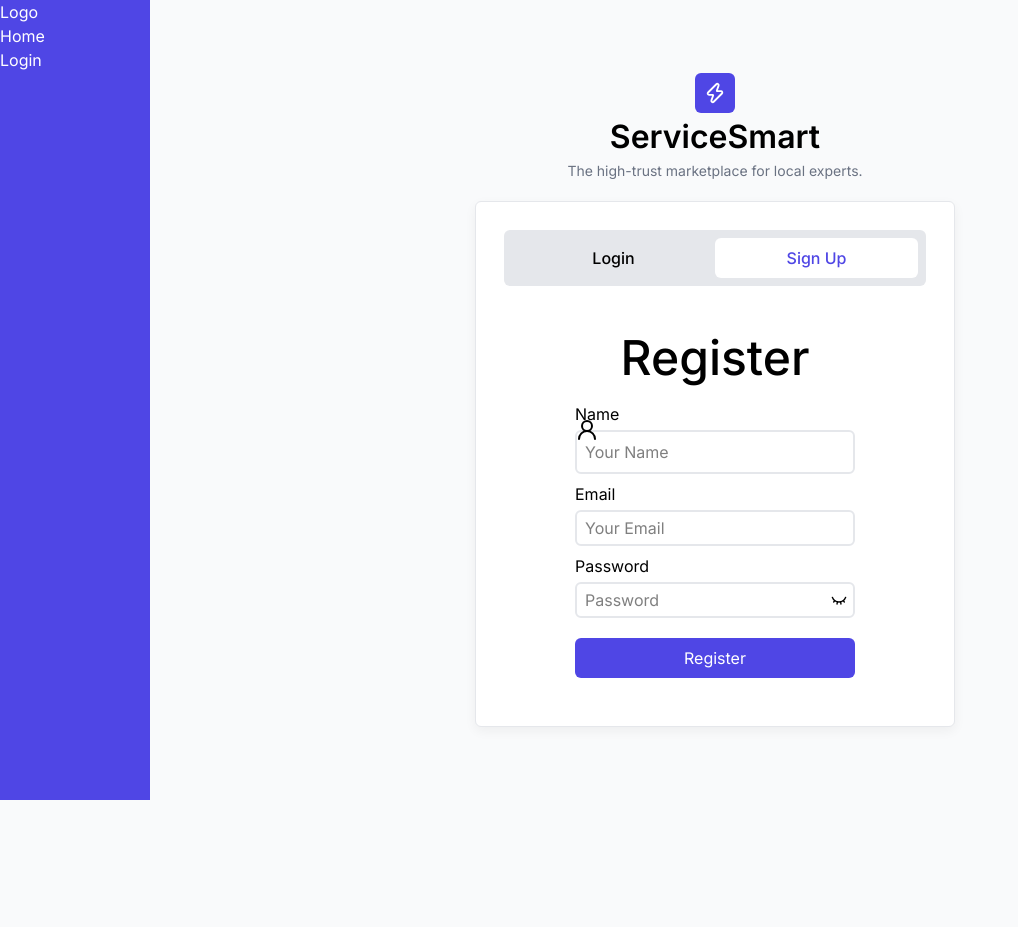
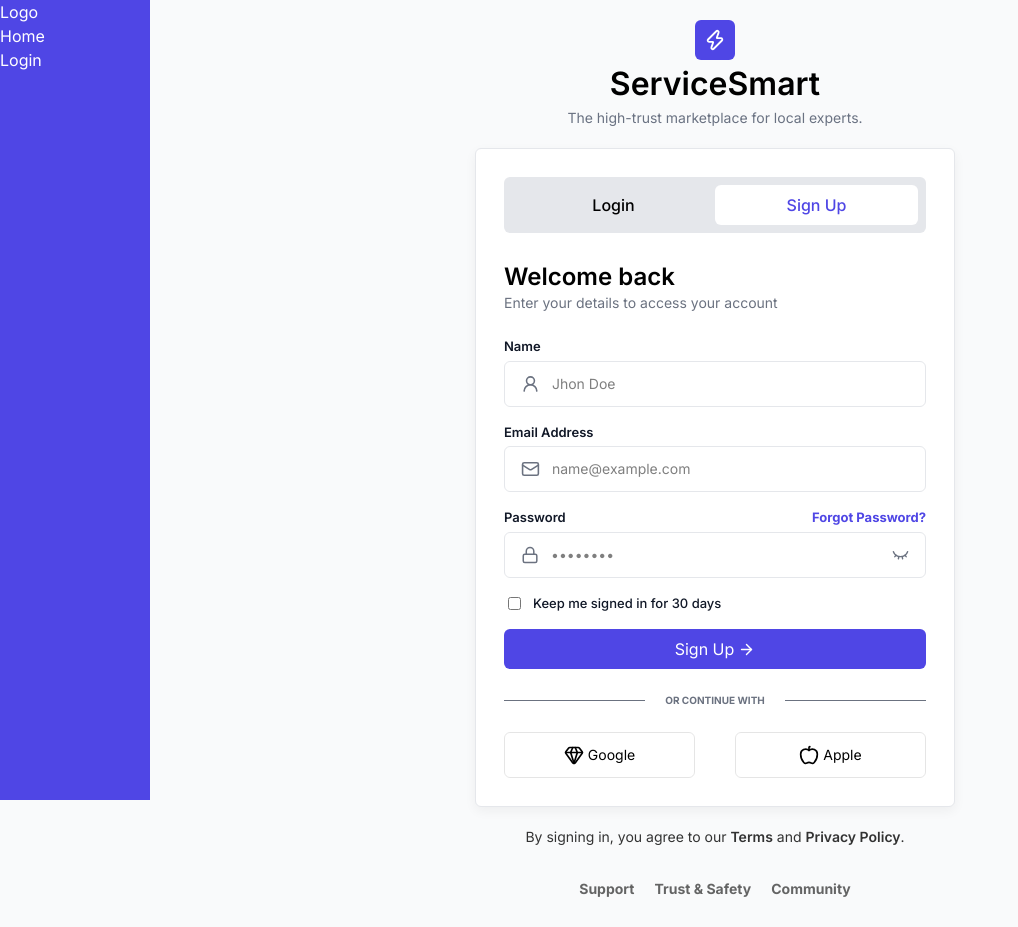
Before and after one commit to murtaza700/Full-Stack-Booking-App, a React (Vite) app in the folder frontend/: page /auth in a window 1280 px wide. Both pictures are taken after a click on the button "Sign Up". Shown: the whole page, without its empty margins (0-1018 px from the left). Before the commit the page ends 800 px from the top, so only its background shows below. Built offline with nearby package versions, Linux system fonts and the light colour scheme.

Commit message:
Login and Signup Forms ready

```diff
--- a/frontend/src/pages/AuthPage.jsx
+++ b/frontend/src/pages/AuthPage.jsx
@@ -36,6 +36,15 @@
 
         {isLogin ? <LoginPage /> : <RegisterPage />}
       </div>
+
+      <p className='text-sm text-black/80 mt-5'>By signing in, you agree to our <span className='font-semibold cursor-pointer'>Terms</span> and <span className='font-semibold cursor-pointer'>Privacy Policy</span>.</p>
+
+      <div className='flex items-center justify-center gap-5 text-sm font-bold text-black/60 mt-8 mb-2'>
+        <span className='cursor-pointer'>Support</span>
+        <span className='cursor-pointer'>Trust & Safety</span>
+        <span className='cursor-pointer'>Community</span>
+      </div>
+
     </div>
   );
 }
@@ -110,59 +119,137 @@
   }
 
   return (
-    <div className='flex items-center justify-center w-full'>
+    <div className='flex items-center justify-center flex-col w-full min-h-[400px]'>
 
-      <form onSubmit={form} className='p-5 rounded-md flex items-center justify-between flex-col gap-5 w-[320px]'>
+      <form
+        onSubmit={form}
+        className='rounded-md flex items-start justify-start flex-col  w-full'
+      >
 
-        <h1 className='text-5xl font-medium text-center'>Register</h1>
+        <div className='mb-6'>
+          <h2 className='text-2xl font-semibold'>Welcome back</h2>
+          <p className='text-sm text-Text-Secondary'>Enter your details to access your account</p>
+        </div>
 
-        <div className='flex items-start justify-start gap-2 flex-col w-full'>
+        <div className='flex items-start justify-start gap-4 flex-col w-full'>
 
           <div className='flex flex-col gap-1 w-full'>
-            <label htmlFor="name">Name</label>
-            <div className='relative w-full'>
-              <span className='absolute top-0 left-0 -translate-y-1/2'>
-                <UserRound />
-              </span>
-              <input disabled={loading} value={username} onChange={(e) => setUsername(e.target.value)} className='border-2 px-2 py-2 rounded-md border-Input-Border focus:border-Input-Focus outline-0 w-full' type="text" id='name' placeholder='Your Name' name='username' />
+            <label
+              className='text-[13px] font-semibold text-Text-Primary'
+              htmlFor="username"
+            >Name</label>
+
+            <div className='w-full flex items-center justify-center py-2 px-4 border rounded-md border-Input-Border focus:border-Input-Focus'>
+
+              <UserRound size={20} className='text-Text-Secondary' />
+
+              <input
+                disabled={loading}
+                value={username}
+                onChange={(e) => setUsername(e.target.value)}
+                className='px-3 py-1 w-full rounded-md border-0 outline-0 text-sm'
+                type="text"
+                id='username'
+                placeholder='Jhon Doe'
+                name='username'
+              />
             </div>
+
           </div>
 
           <div className='flex flex-col gap-1 w-full'>
-            <label htmlFor="email">Email</label>
-            <input disabled={loading} value={email} onChange={(e) => setEmail(e.target.value)} className='border-2 px-2 py-1 rounded-md border-Input-Border focus:border-Input-Focus outline-0' type="email" id='email' placeholder='Your Email' name='email' />
+            <label
+              className='text-[13px] font-semibold text-Text-Primary'
+              htmlFor="email"
+            >Email Address</label>
+
+            <div className='w-full flex items-center justify-center py-2 px-4 border rounded-md border-Input-Border focus:border-Input-Focus'>
+
+              <Mail size={20} className='text-Text-Secondary' />
+
+              <input
+                disabled={loading}
+                value={email}
+                onChange={(e) => setEmail(e.target.value)}
+                className='px-3 py-1 w-full rounded-md border-0 outline-0 text-sm'
+                type="email"
+                id='email'
+                placeholder='name@example.com'
+                name='email'
+              />
+            </div>
+
           </div>
 
           <div className='flex flex-col gap-1 w-full'>
-            <label htmlFor="pass">Password</label>
 
-            <div className='relative'>
-              <input disabled={loading} value={password} onChange={(e) => setPassword(e.target.value)} className='w-full border-2 px-2 py-1 rounded-md border-Input-Border focus:border-Input-Focus outline-0' type={showPass ? "text" : "password"} id='pass' placeholder='Password' name='password' />
+            <div className='flex items-center justify-between'>
+              <label className='text-[13px] font-semibold text-Text-Primary' htmlFor="pass">Password</label>
+              <span className='text-[13px] text-Primary font-bold cursor-pointer'>Forgot Password?</span>
+            </div>
+
+            <div className='flex items-center justify-center w-full border rounded-md py-2 px-4 border-Input-Border focus:border-Input-Focus active:border-Input-Focus'>
+
+              <LockIcon className='text-Text-Secondary' size={20} />
+
+              <input
+                disabled={loading}
+                value={password}
+                onChange={(e) => setPassword(e.target.value)}
+                className='w-full border-0 px-3 py-1 rounded-md outline-0 text-sm'
+                type={showPass ? "text" : "password"}
+                id='pass'
+                placeholder='••••••••'
+                name='password'
+              />
 
               <button
                 type="button"
                 onClick={() => setShowPass(!showPass)}
-                className="absolute right-2 top-1/2 -translate-y-1/2 cursor-pointer"
+                className="text-Text-Secondary cursor-pointer"
               >
-                {showPass ? <Eye size={16} /> : <EyeClosed size={16} />}
+                {showPass ? <Eye size={17} /> : <EyeClosed size={17} />}
               </button>
             </div>
 
           </div>
 
-
-          {message && (
-            <p className={`text-sm text-center w-full rounded-md p-2 mt-2 ${error ? 'text-Error bg-red-600/10' : 'text-Success bg-green-600/10'}`}>{message}</p>
-          )}
-
         </div>
 
-        <button className='bg-Btn-BG hover:bg-Primary-Hover text-white w-full text-center rounded-md p-2 cursor-pointer flex items-center justify-center gap-2' type='submit' disabled={loading}>
-          Register
+        <div className='flex items-center justify-start gap-3 px-1 my-4'>
+          <input type='checkbox' id='keepsigned' />
+          <label className='cursor-pointer text-[13px] font-[500] text-Text-Primary' name='keepsigned' htmlFor="keepsigned">Keep me signed in for 30 days</label>
+        </div>
+
+        {message && (
+          <p className={`text-sm text-center w-full rounded-md p-2 mt-2 mb-3 ${error ? 'text-Error bg-red-600/10' : 'text-Success bg-green-600/10'}`}>{message}</p>
+        )}
+
+        <button className='bg-Primary hover:bg-Primary-Hover transition-all duration-300 text-white w-full text-center rounded-md p-2 cursor-pointer flex items-center justify-center gap-1' type='submit' disabled={loading}>
+          Sign Up <ArrowRight size={17} />
           {loading ? <Loading className={`border-2 border-white size-4`} /> : null}
         </button>
 
       </form>
+
+      <div className='flex items-center justify-center w-full my-6'>
+        <div className='h-[1px] bg-Text-Secondary w-full'></div>
+        <span className='w-full text-[10px] font-bold text-Text-Secondary text-center'>OR CONTINUE WITH</span>
+        <div className='h-[1px] bg-Text-Secondary w-full'></div>
+      </div>
+
+      <div className='flex items-center justify-center gap-10 w-full'>
+        <button className='w-full flex items-center justify-center border border-black/10 rounded-md p-3 cursor-pointer text-sm gap-1'>
+          <GemIcon size={20} />
+          Google
+        </button>
+
+        <button className='w-full flex items-center justify-center border border-black/10 rounded-md p-3 cursor-pointer text-sm gap-1'>
+          <AppleIcon size={20} />
+          Apple
+        </button>
+      </div>
+
 
     </div>
   )
@@ -318,10 +405,10 @@
         </div>
 
         {message && (
-          <p className={`text-sm text-center w-full rounded-md p-2 mt-2 ${error ? 'text-Error bg-red-600/10' : 'text-Success bg-green-600/10'}`}>{message}</p>
+          <p className={`text-sm text-center w-full rounded-md p-2 mt-2 mb-3 ${error ? 'text-Error bg-red-600/10' : 'text-Success bg-green-600/10'}`}>{message}</p>
         )}
 
-        <button className='bg-Primary text-white w-full text-center rounded-md p-2 cursor-pointer flex items-center justify-center gap-1' type='submit' disabled={loading}>
+        <button className='bg-Primary hover:bg-Primary-Hover transition-all duration-300 text-white w-full text-center rounded-md p-2 cursor-pointer flex items-center justify-center gap-1' type='submit' disabled={loading}>
           Sign In <ArrowRight size={17} />
           {loading ? <Loading className={`border-2 border-white size-4`} /> : null}
         </button>
@@ -335,12 +422,12 @@
       </div>
 
       <div className='flex items-center justify-center gap-10 w-full'>
-        <button className='w-full flex items-center justify-center border border-black/10 rounded-md p-3 cursor-pointer text-sm gap-1'>
+        <button className='w-full flex items-center justify-center border border-black/10 hover:border-Btn-BG transition-all duration-300 rounded-md p-3 cursor-pointer text-sm gap-1'>
           <GemIcon size={20} />
           Google
         </button>
 
-        <button className='w-full flex items-center justify-center border border-black/10 rounded-md p-3 cursor-pointer text-sm gap-1'>
+        <button className='w-full flex items-center justify-center border border-black/10 hover:border-Btn-BG transition-all duration-300 rounded-md p-3 cursor-pointer text-sm gap-1'>
           <AppleIcon size={20} />
           Apple
         </button>
```
